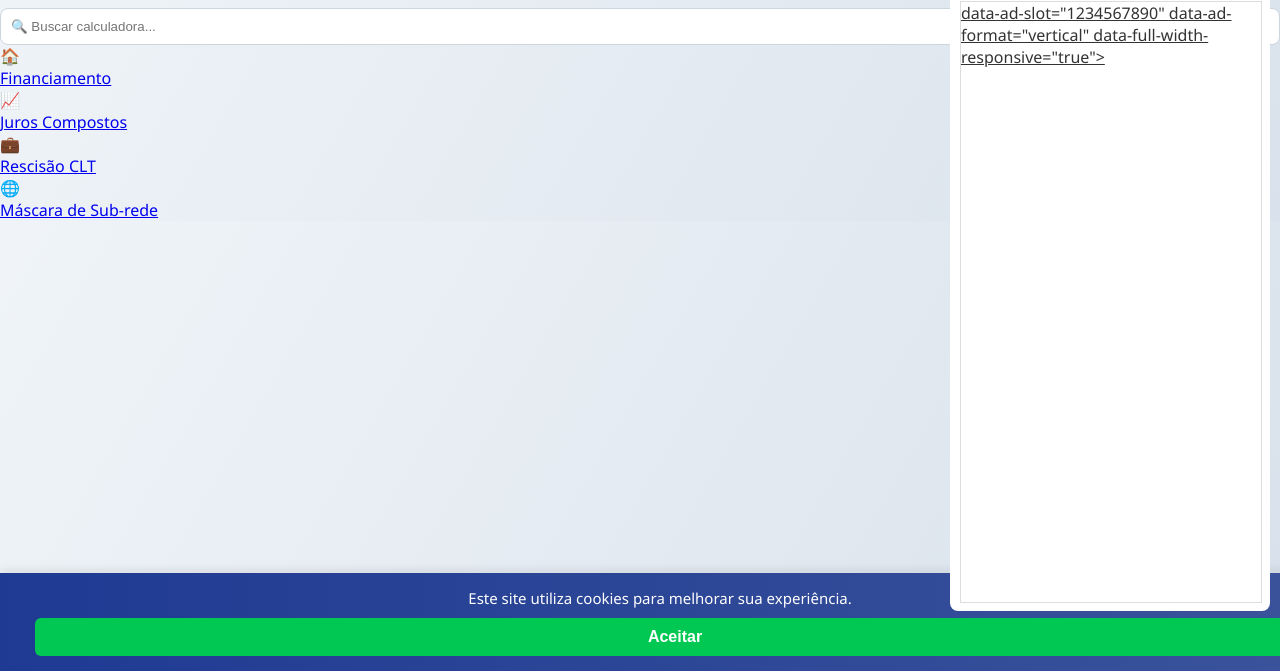
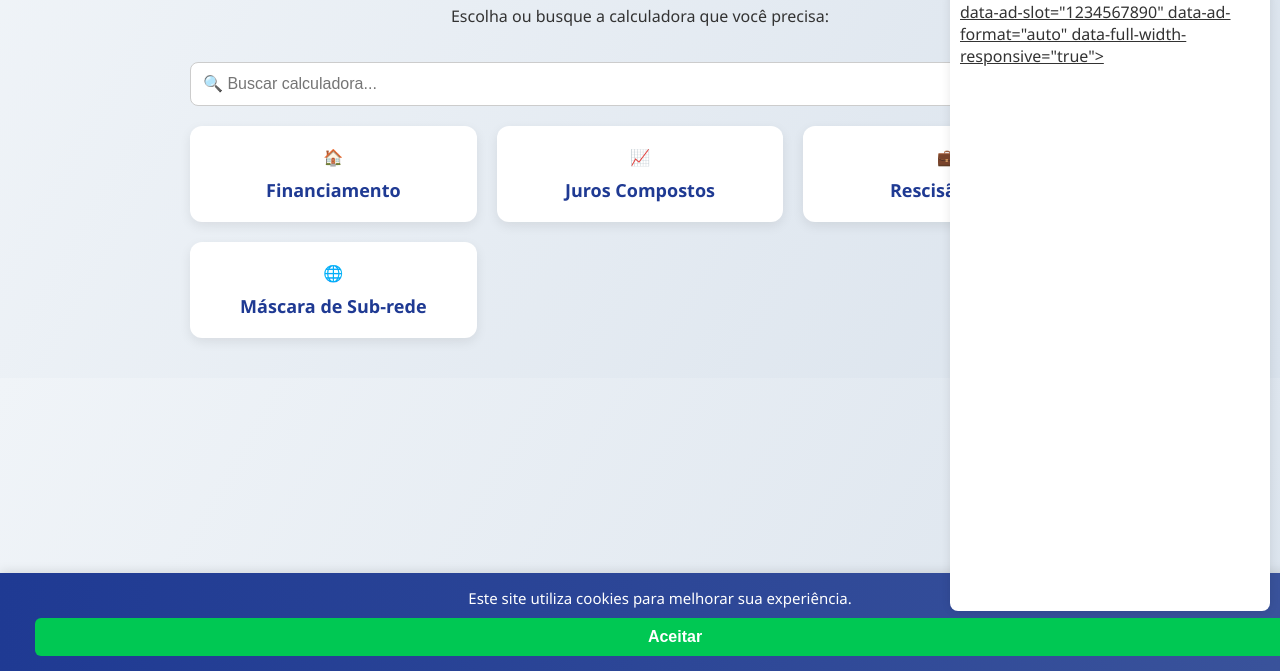
Before and after one commit to jpwoya/SiteCalculadora, a plain HTML site: page index.html in a window 1280 px wide. Shown: the part 129-800 px from the top of the page. Drawn offline with Linux system fonts and the light colour scheme.

Commit message:
Add files via upload

```diff
--- a/index.html
+++ b/index.html
@@ -6,23 +6,89 @@
   <title>Portal de Calculadoras</title>
   <link rel="stylesheet" href="css/style.css">
 
-  <!-- Adicionando o CSS direto no head -->
   <style>
+    body {
+      font-family: 'Segoe UI', Tahoma, Geneva, Verdana, sans-serif;
+      background: linear-gradient(120deg, #f0f4f8, #d9e2ec);
+      color: #333;
+      margin: 0;
+      padding: 0;
+    }
+
+    .container {
+      max-width: 900px;
+      margin: 0 auto;
+      padding: 40px 20px;
+    }
+
+    h1 {
+      text-align: center;
+      color: #1f3a93;
+    }
+
+    p {
+      text-align: center;
+      font-size: 16px;
+      margin-bottom: 30px;
+    }
+
+    #searchInput {
+      width: 100%;
+      padding: 12px;
+      border-radius: 8px;
+      border: 1px solid #ccc;
+      font-size: 16px;
+      margin-bottom: 20px;
+      box-sizing: border-box;
+    }
+
+    .card-grid {
+      display: grid;
+      grid-template-columns: repeat(auto-fit, minmax(240px, 1fr));
+      gap: 20px;
+    }
+
+    .card {
+      background: white;
+      border-radius: 12px;
+      padding: 20px;
+      text-align: center;
+      box-shadow: 0 4px 12px rgba(0,0,0,0.08);
+      transition: transform 0.2s ease, box-shadow 0.2s ease;
+    }
+
+    .card:hover {
+      transform: translateY(-5px);
+      box-shadow: 0 6px 18px rgba(0,0,0,0.12);
+    }
+
+    .card a {
+      text-decoration: none;
+      color: #1f3a93;
+      font-size: 18px;
+      font-weight: 600;
+      display: block;
+      margin-top: 10px;
+    }
+
+    /* Estilo para o anúncio fixo */
     .ads-container {
-      position: fixed; /* Fixa o anúncio na tela */
-      top: 120px; /* Fica abaixo do campo de pesquisa */
-      right: 10px; /* 10px de distância da borda direita */
-      z-index: 9999; /* Garante que o anúncio fique acima de outros elementos */
-      width: 300px; /* Tamanho fixo do anúncio */
-      height: 600px; /* Tamanho fixo do anúncio */
-      background-color: #fff; /* Fundo branco para visibilidade */
-      border-radius: 8px; /* Bordas arredondadas para suavizar */
-      padding: 10px; /* Espaçamento interno */
+      position: fixed;
+      top: 120px;
+      right: 10px;
+      width: 300px;
+      height: 600px;
+      background-color: #fff;
+      border-radius: 8px;
+      padding: 10px;
+      z-index: 9999;
+      box-shadow: 0 0 10px rgba(0,0,0,0.1);
     }
 
     .ads-container ins {
-      width: 100%; /* Ocupa 100% da largura do container */
-      height: 100%; /* Ocupa 100% da altura do container */
+      width: 100%;
+      height: 100%;
+      display: block;
     }
   </style>
 </head>
@@ -30,20 +96,6 @@
   <div class="container">
     <h1>🧮 Portal de Calculadoras</h1>
     <p>Escolha ou busque a calculadora que você precisa:</p>
-
-    <!-- Container do anúncio fixo na lateral direita -->
-    <div id="ads-container" class="ads-container">
-      <ins class="adsbygoogle"
-           style="display:block; width: 300px; height: 600px; border: 1px solid #ddd;"
-           data-ad-client="ca-pub-xxxxxxxxxxxxxxxx"  <!-- Substitua pelo seu ID -->
-           data-ad-slot="1234567890"  <!-- Substitua pelo seu slot de anúncio -->
-           data-ad-format="vertical"
-           data-full-width-responsive="true"></ins>
-    </div>
-
-    <script>
-      (adsbygoogle = window.adsbygoogle || []).push({});
-    </script>
 
     <input type="text" id="searchInput" placeholder="🔍 Buscar calculadora..." onkeyup="filtrarCalculadoras()">
 
@@ -67,7 +119,17 @@
     </div>
   </div>
 
-  <!-- Cookie Banner -->
+  <!-- Anúncio fixo -->
+  <div class="ads-container">
+    <ins class="adsbygoogle"
+         style="display:block"
+         data-ad-client="ca-pub-xxxxxxxxxxxxxxxx"  <!-- Substitua pelo seu ID -->
+         data-ad-slot="1234567890"                 <!-- Substitua pelo seu Slot -->
+         data-ad-format="auto"
+         data-full-width-responsive="true"></ins>
+  </div>
+
+  <!-- Banner de Cookies -->
   <div id="cookie-banner" style="display: none;">
     <div style="
       position: fixed;
@@ -92,13 +154,12 @@
         border-radius: 6px;
         font-weight: bold;
         cursor: pointer;
-        transition: background-color 0.3s ease;
       ">Aceitar</button>
     </div>
   </div>
 
+  <!-- Scripts -->
   <script>
-    // Funções de cookies
     function setCookie(name, value, days) {
       const expires = new Date(Date.now() + days * 864e5).toUTCString();
       document.cookie = name + '=' + encodeURIComponent(value) + '; expires=' + expires + '; path=/';
@@ -108,39 +169,51 @@
       return document.cookie.split('; ').find(row => row.startsWith(name + '='))?.split('=')[1];
     }
 
-    // Exibir o banner de cookies se o usuário ainda não aceitou
     if (!getCookie('cookies_aceitos')) {
       document.getElementById('cookie-banner').style.display = 'block';
     }
 
-    // Ao clicar em "Aceitar"
     document.getElementById('accept-cookies').addEventListener('click', () => {
       setCookie('cookies_aceitos', 'sim', 365);
       document.getElementById('cookie-banner').style.display = 'none';
+      carregarAdsense();
     });
-  </script>
 
-  <script>
-    // Função para carregar o script do Google AdSense
     function carregarAdsense() {
       const script = document.createElement('script');
-      script.setAttribute('data-ad-client', 'ca-pub-xxxxxxxxxxxxxxxx');  <!-- Substitua pelo seu ID -->
+      script.setAttribute('data-ad-client', 'ca-pub-xxxxxxxxxxxxxxxx');  // Substitua pelo seu ID
       script.async = true;
       script.src = 'https://pagead2.googlesyndication.com/pagead/js/adsbygoogle.js';
       document.head.appendChild(script);
+
+      // Aguarda carregar e exibe
+      script.onload = () => {
+        (adsbygoogle = window.adsbygoogle || []).push({});
+      };
     }
 
-    // Se o cookie foi aceito, carrega o AdSense
     if (getCookie('cookies_aceitos') === 'sim') {
       carregarAdsense();
     }
 
-    // Quando o usuário clicar em "Aceitar", carrega o AdSense também
-    document.getElementById('accept-cookies').addEventListener('click', () => {
-      setCookie('cookies_aceitos', 'sim', 365);
-      document.getElementById('cookie-banner').style.display = 'none';
-      carregarAdsense(); // Carrega os anúncios aqui
-    });
+function removerAcentos(str) {
+  return str.normalize("NFD").replace(/[\u0300-\u036f]/g, "");  // Remove os acentos
+}
+
+function filtrarCalculadoras() {
+  const input = document.getElementById("searchInput").value.toLowerCase();  // Obtém a entrada e converte para minúsculo
+  const inputSemAcentos = removerAcentos(input);  // Remove acentos da entrada de busca
+  const cards = document.querySelectorAll(".card");  // Seleciona todos os cards
+
+  // Itera sobre todos os cards e verifica se o texto do card contém o texto da busca
+  cards.forEach(card => {
+    const texto = card.innerText.toLowerCase();  // Converte o texto do card para minúsculo
+    const textoSemAcentos = removerAcentos(texto);  // Remove acentos do texto do card
+    card.style.display = textoSemAcentos.includes(inputSemAcentos) ? "block" : "none";  // Exibe ou esconde o card
+  });
+}
+
+
   </script>
 </body>
 </html>
```
